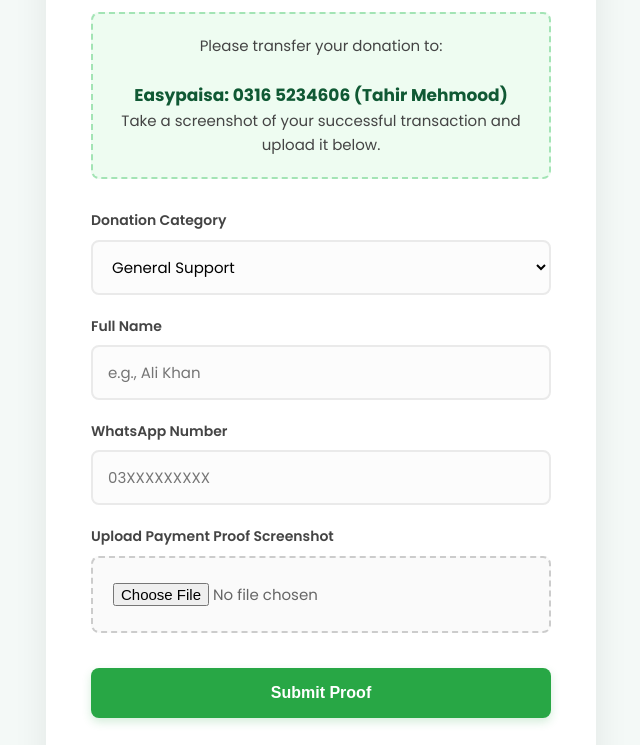
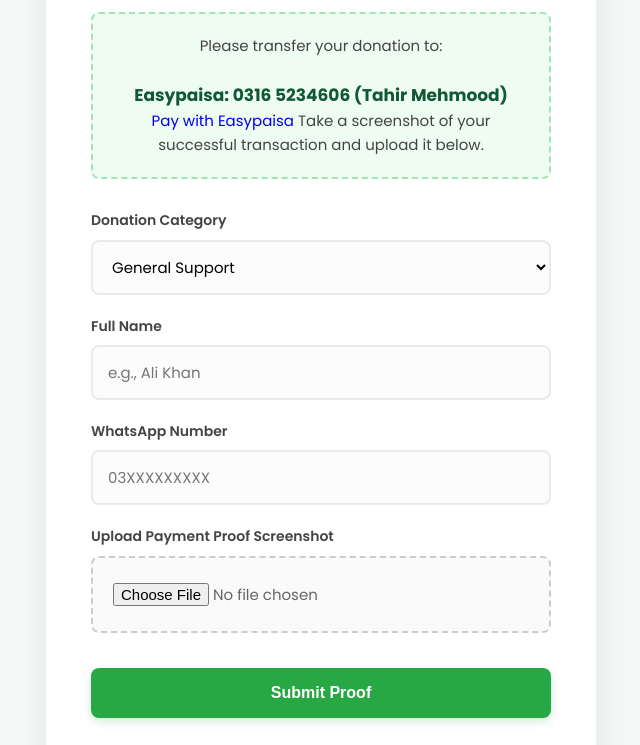
Before and after one commit to 99Ahmadprojects/jmsug-donation-platform, a website: page public/index.html in a window 1280 px wide. Shown: the part 1434-2179 px from the top of the page, without its empty margins (319-959 px from the left). Drawn offline with Linux system fonts and the light colour scheme.

Commit message:
Update index.html

```diff
--- a/public/index.html
+++ b/public/index.html
@@ -142,6 +142,7 @@
             <div class="payment-info">
                 Please transfer your donation to:<br><br>
                 <strong>Easypaisa: 0316 5234606 (Tahir Mehmood)</strong><br>
+                <a href="easypaisa://send_money?phone=0316 5234606">Pay with Easypaisa</a>
                 Take a screenshot of your successful transaction and upload it below.
             </div>
 
```
